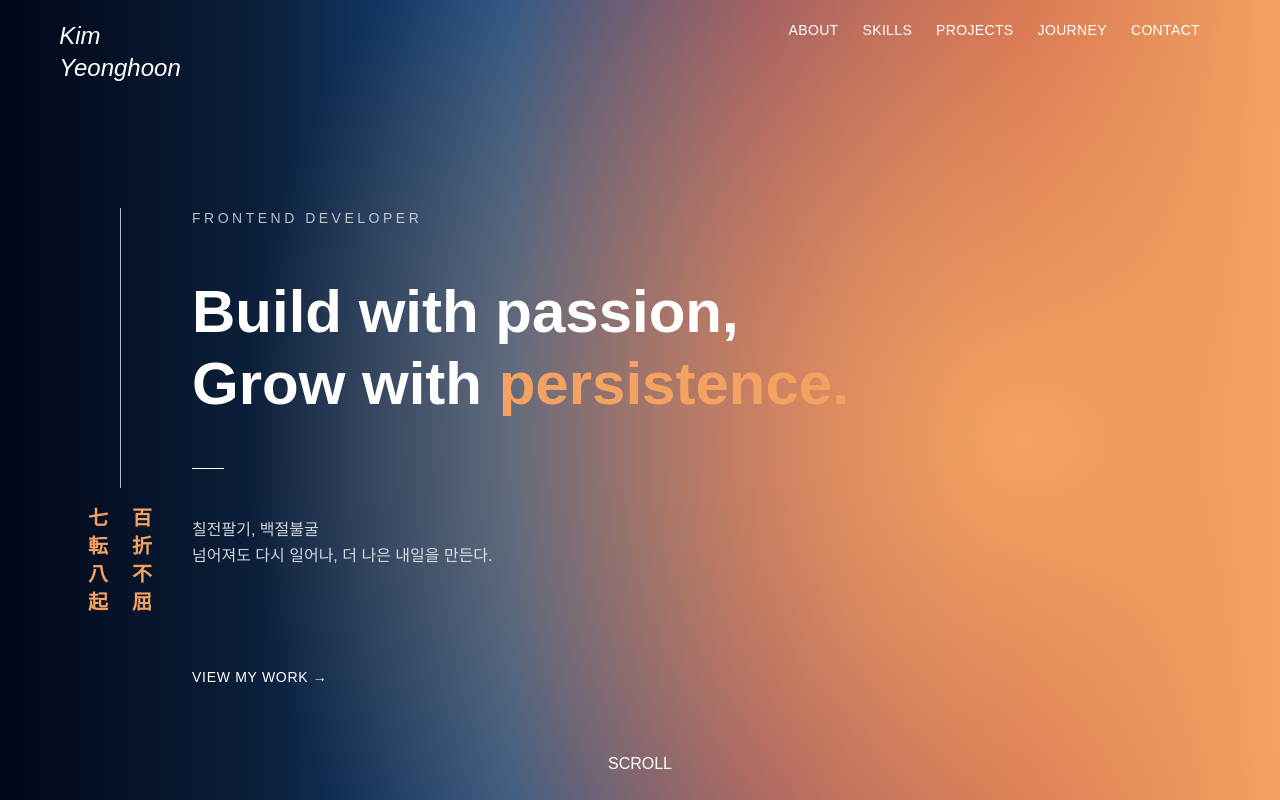
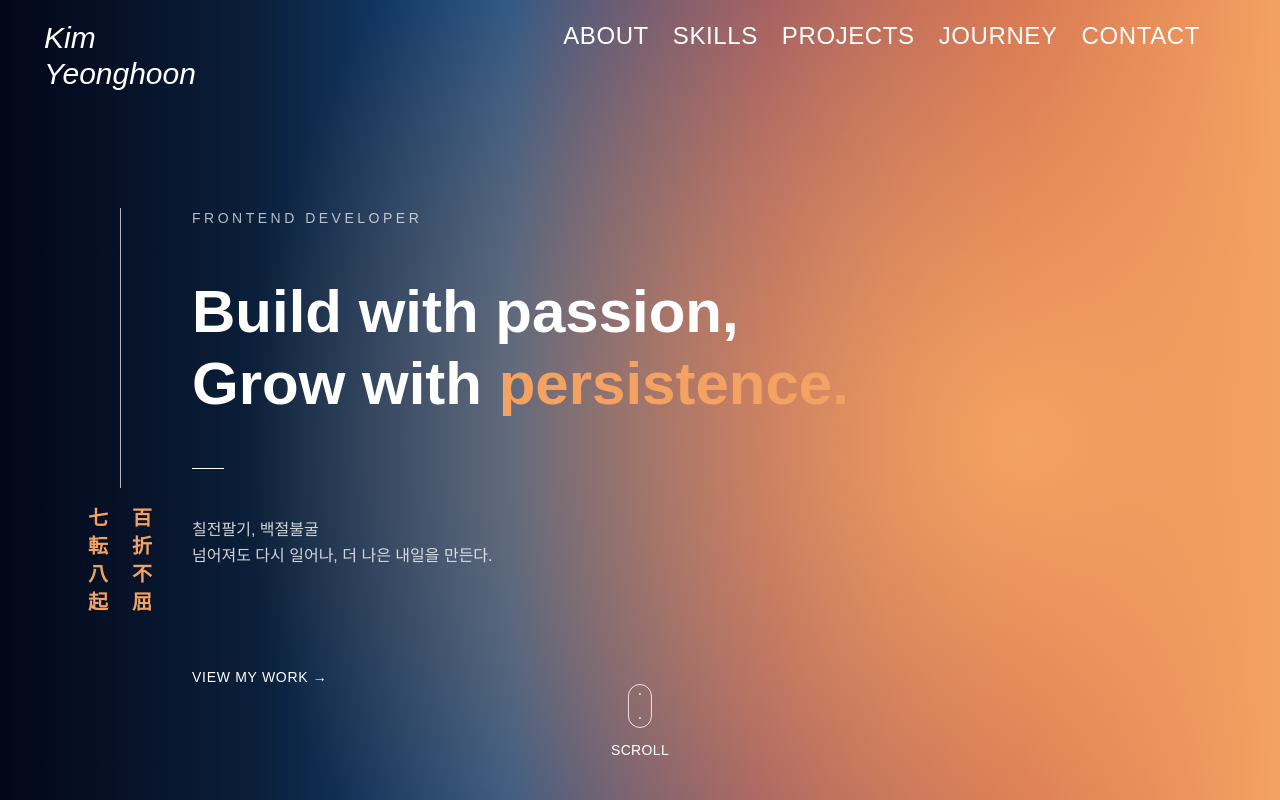
Before and after one commit to rladudgns4456/portfolio, a React (Vite) app: page / in a window 1280 px wide. Built offline with nearby package versions, Linux system fonts and the light colour scheme; a web font is replaced by a local one.

Commit message:
feat: SCROLL 마우스 아이콘 추가 및 위치 조정

```diff
--- a/src/components/Header.jsx
+++ b/src/components/Header.jsx
@@ -6,13 +6,13 @@ function Header() {
           <div className="grid grid-cols-[80px_1fr] gap-8">
             {/* Logo */}
             <div className="flex justify-center">
-              <a href="/" className="text-2xl italic">
+              <a href="/" className="text-3xl italic">
                 Kim Yeonghoon
               </a>
             </div>
 
             {/* Navigation */}
-            <ul className="flex justify-end gap-6 text-sm tracking-wide">
+            <ul className="flex justify-end gap-6 text-2xl tracking-wide">
               <li>
                 <a href="#about">ABOUT</a>
               </li>
--- a/src/sections/Hero.jsx
+++ b/src/sections/Hero.jsx
@@ -48,8 +48,14 @@ function Hero() {
         </div>
       </div>
 
-      <div className="absolute bottom-6 left-1/2 -translate-x-1/2">
-        <span>SCROLL</span>
+      <div className="flex flex-col items-center gap-3 absolute left-1/2 bottom-10 -translate-x-1/2">
+        <div className="relative h-11 w-6 rounded-full border border-white/80">
+          <span className="absolute left-1/2 top-2 h-0.5 w-0.5 -translate-x-1/2 rounded-full bg-white/80"></span>
+
+          <span className="absolute bottom-2 left-1/2 h-0.5 w-0.5 -translate-x-1/2 rounded-full bg-white/80"></span>
+        </div>
+
+        <span className="text-sm tracking-wide">SCROLL</span>
       </div>
     </section>
   );
```
